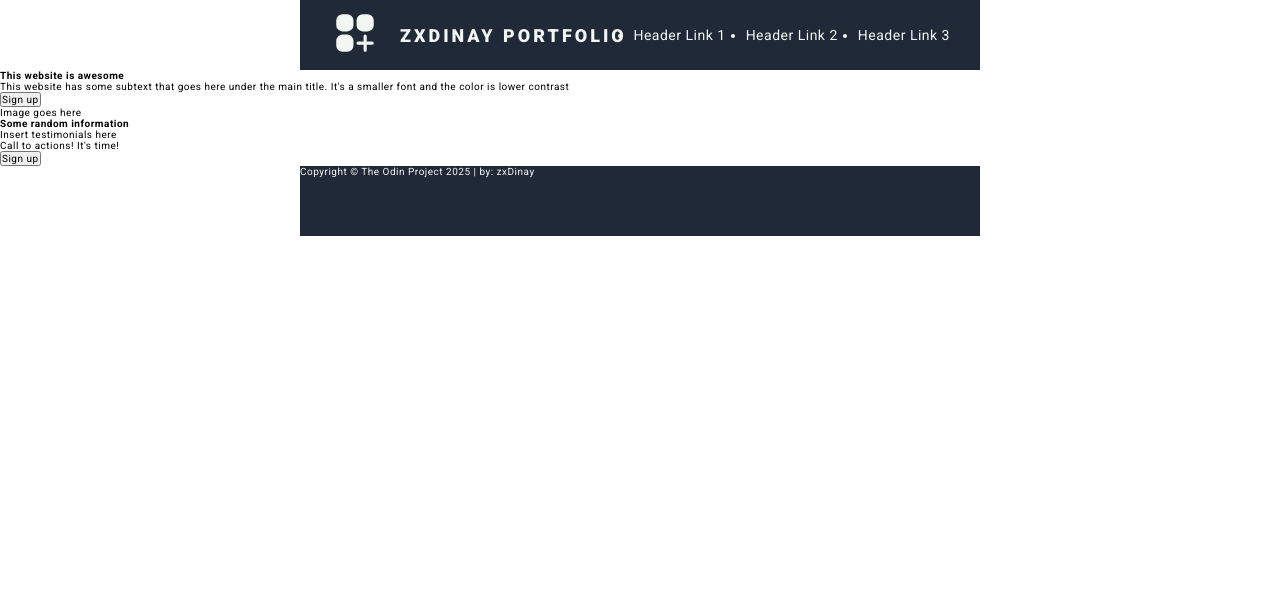
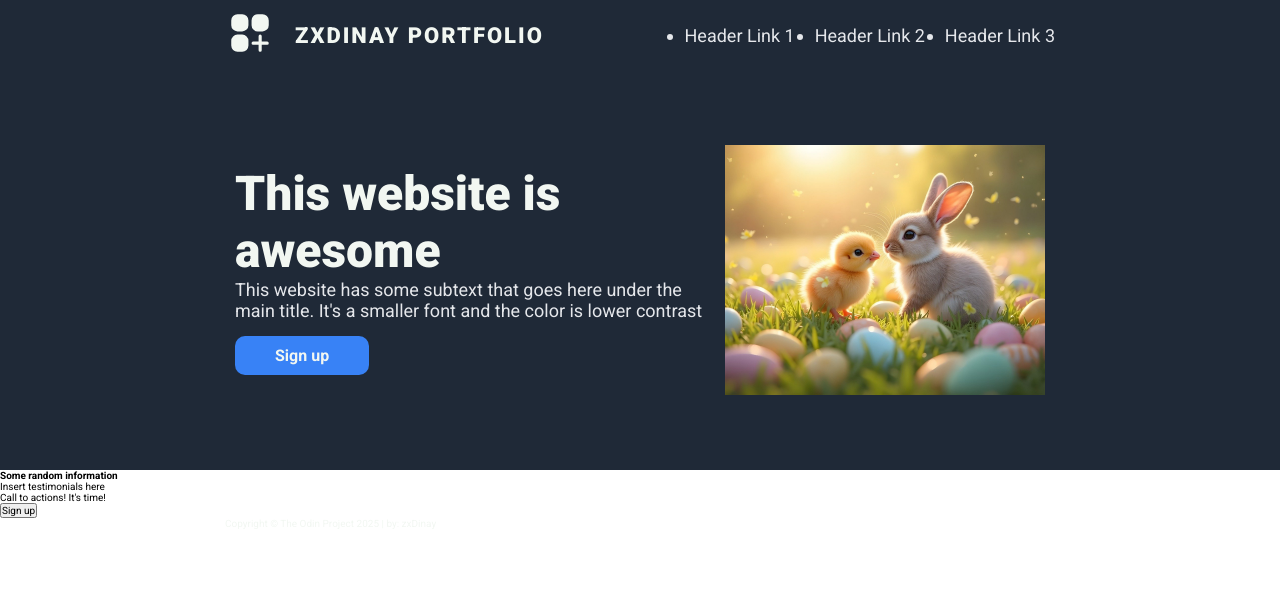
Before and after one commit to ezekielmyson/top-the-project, a plain HTML site: page index.html in a window 1280 px wide. Drawn offline with Linux system fonts and the light colour scheme.

Commit message:
> Revised the layout for the header to match the reference designed. + Fixed the roboto font not being used by the page by renaming the   filename with no special chars.

```diff
--- a/css/general.css
+++ b/css/general.css
@@ -8,21 +8,29 @@
   /* Reset default font size for easy rem calculations */
   font-size: 10px;
   font-family: Roboto, monospace;
-    letter-spacing: .05rem;
+  /* Declare variables */
+  --dark-blue: #1f2937;
+  --main-blue: #3882f6;
+  --white-low: #f2f7f2;
+  --white-lower: #e5e7eb;
+}
 
-    /* Declare variables */
-    --dark-blue: #1F2937;
-    --white-low: #f2f7f2;
+h1 {
+  font-size: 3.6rem;
+  font-weight: 900;
+  color: var(--dark-blue);
+  padding: 0;
+  margin: 0;
 }
 
 @font-face {
-    font-family: Roboto;
-    src: url(../assets/Roboto-VariableFont_wdth\,wght.ttf);
+  font-family: "Roboto";
+  src: url(../assets/Roboto.ttf);
 }
 
 a {
   text-decoration: none;
-    color: var(--white-low)
+  color: var(--white-low);
 }
 
 /* Header css goes here */
@@ -30,22 +38,22 @@ a {
   width: 100%;
   display: flex;
   flex-direction: column;
+  background-color: var(--dark-blue);
 }
 
 header,
 footer {
   display: flex;
   box-sizing: border-box;
-    background-color: var(--dark-blue);
   color: var(--white-low);
   height: 70px;
-    margin: 0 30rem;
+  width: calc(100vw - 45rem);
+  margin: 0 auto;
 }
 
 header {
   justify-content: space-between;
   align-items: center;
-    padding: 1rem 3rem;
 }
 
 .logo-wrapper {
@@ -61,9 +69,9 @@ header {
 }
 
 .logo-wrapper span {
-    font-size: 1.8rem;
+  font-size: 2.2rem;
   font-weight: 900;
-    letter-spacing: .3rem;
+  letter-spacing: 0.2rem;
 }
 
 header ul {
@@ -73,5 +81,6 @@ header ul {
 }
 
 header ul li {
-    font-size: 1.4rem;
+  font-size: 1.8rem;
+  color: var(--white-lower);
 }
--- a/css/main.css
+++ b/css/main.css
@@ -1,3 +1,44 @@
 main {
-    /* css goes here */
+  display: flex;
+  justify-content: center;
+  align-items: center;
+  height: 50vh;
+  box-sizing: border-box;
+  -moz-box-sizing: border-box;
+  background-color: var(--dark-blue);
+  width: calc(100vw - 45rem);
+  margin: 0 auto;
+  padding: 0 1rem;
 }
+
+.hero-image {
+  width: 55rem;
+  height: 25rem;
+  object-fit: cover;
+  flex-grow: 1;
+}
+
+.hero-main-text {
+  color: var(--white-low);
+  font-size: 4.8rem;
+}
+
+.main-left {
+  margin-right: 1rem;
+}
+
+main p {
+  font-size: 1.8rem;
+  color: var(--white-lower);
+  margin-bottom: 1.5rem;
+}
+
+main button {
+  background-color: var(--main-blue);
+  padding: 1rem 4rem;
+  font-size: 1.6rem;
+  color: var(--white-low);
+  font-weight: bold;
+  border: none;
+  border-radius: 1rem;
+}
--- a/index.html
+++ b/index.html
@@ -1,6 +1,5 @@
 <!DOCTYPE html>
 <html lang="en">
-
   <head>
     <meta charset="UTF-8" />
     <meta name="viewport" content="width=device-width, initial-scale=1.0" />
@@ -11,16 +10,21 @@
   </head>
 
   <body>
-
     <div class="main-wrapper">
       <!-- Header goes here -->
       <header>
         <a class="logo-wrapper" href="#">
           <!-- <img src="assets/img/logo-svg.svg" alt="Origami logo sample"> -->
           <span class="logo-img">
-                    <svg xmlns="http://www.w3.org/2000/svg" viewBox="0 0 24 24" fill="currentColor" class="size-6">
+            <svg
+              xmlns="http://www.w3.org/2000/svg"
+              viewBox="0 0 24 24"
+              fill="currentColor"
+              class="size-6"
+            >
               <path
-                            d="M6 3a3 3 0 0 0-3 3v2.25a3 3 0 0 0 3 3h2.25a3 3 0 0 0 3-3V6a3 3 0 0 0-3-3H6ZM15.75 3a3 3 0 0 0-3 3v2.25a3 3 0 0 0 3 3H18a3 3 0 0 0 3-3V6a3 3 0 0 0-3-3h-2.25ZM6 12.75a3 3 0 0 0-3 3V18a3 3 0 0 0 3 3h2.25a3 3 0 0 0 3-3v-2.25a3 3 0 0 0-3-3H6ZM17.625 13.5a.75.75 0 0 0-1.5 0v2.625H13.5a.75.75 0 0 0 0 1.5h2.625v2.625a.75.75 0 0 0 1.5 0v-2.625h2.625a.75.75 0 0 0 0-1.5h-2.625V13.5Z" />
+                d="M6 3a3 3 0 0 0-3 3v2.25a3 3 0 0 0 3 3h2.25a3 3 0 0 0 3-3V6a3 3 0 0 0-3-3H6ZM15.75 3a3 3 0 0 0-3 3v2.25a3 3 0 0 0 3 3H18a3 3 0 0 0 3-3V6a3 3 0 0 0-3-3h-2.25ZM6 12.75a3 3 0 0 0-3 3V18a3 3 0 0 0 3 3h2.25a3 3 0 0 0 3-3v-2.25a3 3 0 0 0-3-3H6ZM17.625 13.5a.75.75 0 0 0-1.5 0v2.625H13.5a.75.75 0 0 0 0 1.5h2.625v2.625a.75.75 0 0 0 1.5 0v-2.625h2.625a.75.75 0 0 0 0-1.5h-2.625V13.5Z"
+              />
             </svg>
           </span>
           <span>ZXDINAY PORTFOLIO</span>
@@ -32,19 +36,19 @@
         </ul>
       </header>
 
-        <div class="content">
       <!-- Hero section goes here -->
       <main>
-                <h1>This website is awesome</h1>
+        <div class="main-left">
+          <h1 class="hero-main-text">This website is awesome</h1>
           <p>
-                    This website has some subtext that goes here under the main title. It's
-                    a smaller font and the color is lower contrast
+            This website has some subtext that goes here under the main title.
+            It's a smaller font and the color is lower contrast
           </p>
           <button>Sign up</button>
-                <!-- <img src="" alt=""> -->
-                <p>Image goes here</p>
+        </div>
+        <img class="hero-image" src="../assets/img/cute-bunny.jpg" alt="" />
       </main>
-
+    </div>
     <!-- Some random information goes here -->
     <section>
       <h2>Some random information</h2>
@@ -60,14 +64,8 @@
       <p>Call to actions! It's time!</p>
       <button>Sign up</button>
     </section>
-        </div>
 
     <!-- Footer section goes here -->
-        <footer>
-            Copyright &copy; The Odin Project 2025 | by: zxDinay
-        </footer>
-    </div>
-
+    <footer>Copyright &copy; The Odin Project 2025 | by: zxDinay</footer>
   </body>
-
 </html>
```
Also changed, not shown: assets/Roboto.ttf (renamed from assets/Roboto-VariableFont_wdth,wght.ttf), assets/img/cute-bunny.jpg (added). Lines whose indentation alone changed are shown as unchanged.
